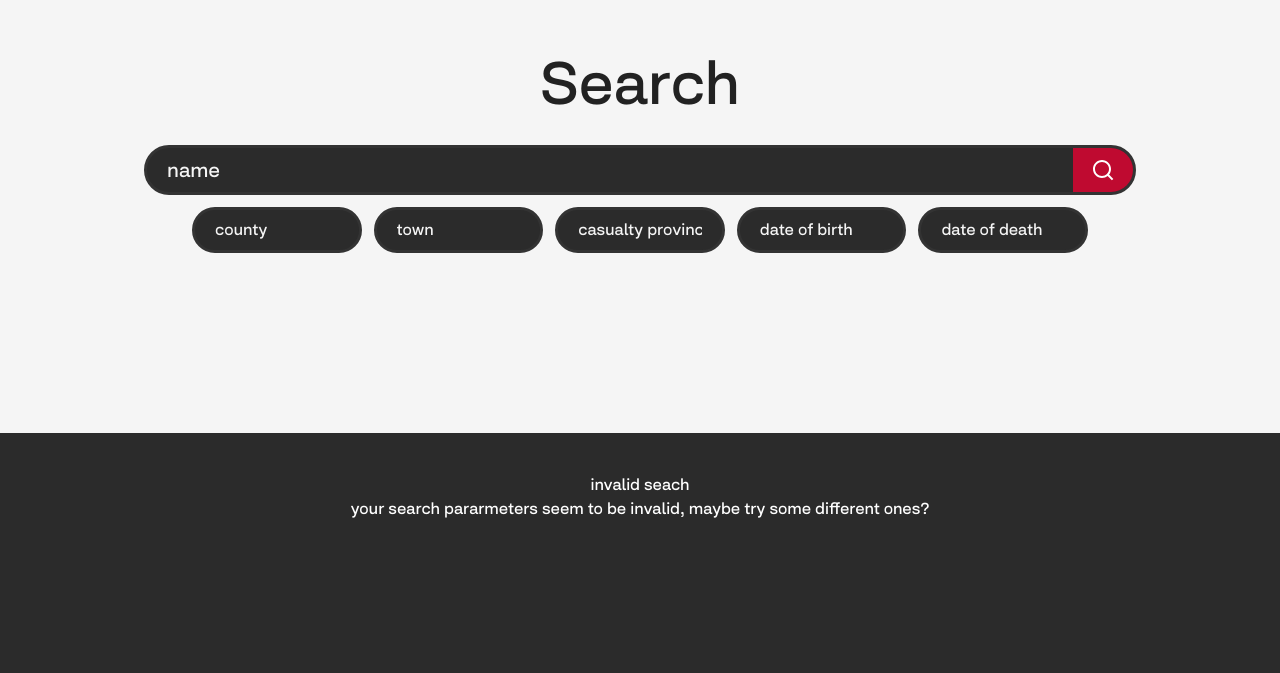
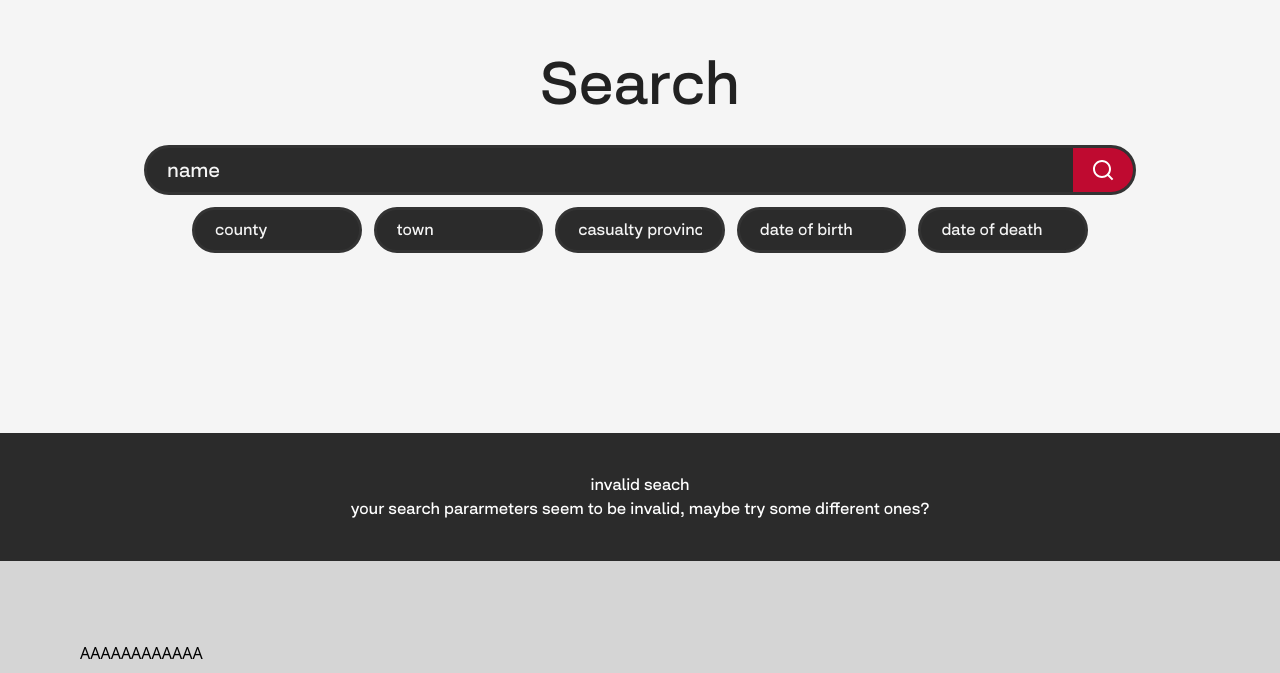
Before and after one commit to Lanred-Dev/memorial-website, a SvelteKit app: page /search in a window 1280 px wide. Shown: the part 127-800 px from the top of the page. Built offline with nearby package versions, Linux system fonts and the light colour scheme; what tailwind-children would draw is missing.

Commit message:
footer component

```diff
--- /dev/null
+++ b/src/lib/footer.svelte
@@ -0,0 +1,3 @@
+<footer class="w-full bg-backgroundSecondaryComplement px-20 py-20">
+    <p>AAAAAAAAAAAA</p>
+</footer>
--- a/src/routes/+layout.svelte
+++ b/src/routes/+layout.svelte
@@ -1,5 +1,6 @@
 <script lang="ts">
-    //import the tailwind file for CSS
+    //import components
+    import Footer from "$lib/footer.svelte";
     import "$lib/tailwind.css";
 
     import { onMount } from "svelte";
@@ -26,6 +27,8 @@
     });
 </script>
 
-<main class="w-screen h-screen overflow-hidden select-text font-salmaPro text-center text-primary">
+<main class="w-full h-auto overflow-hidden select-text font-salmaPro text-center text-primary">
     <slot />
 </main>
+
+<Footer />
```
